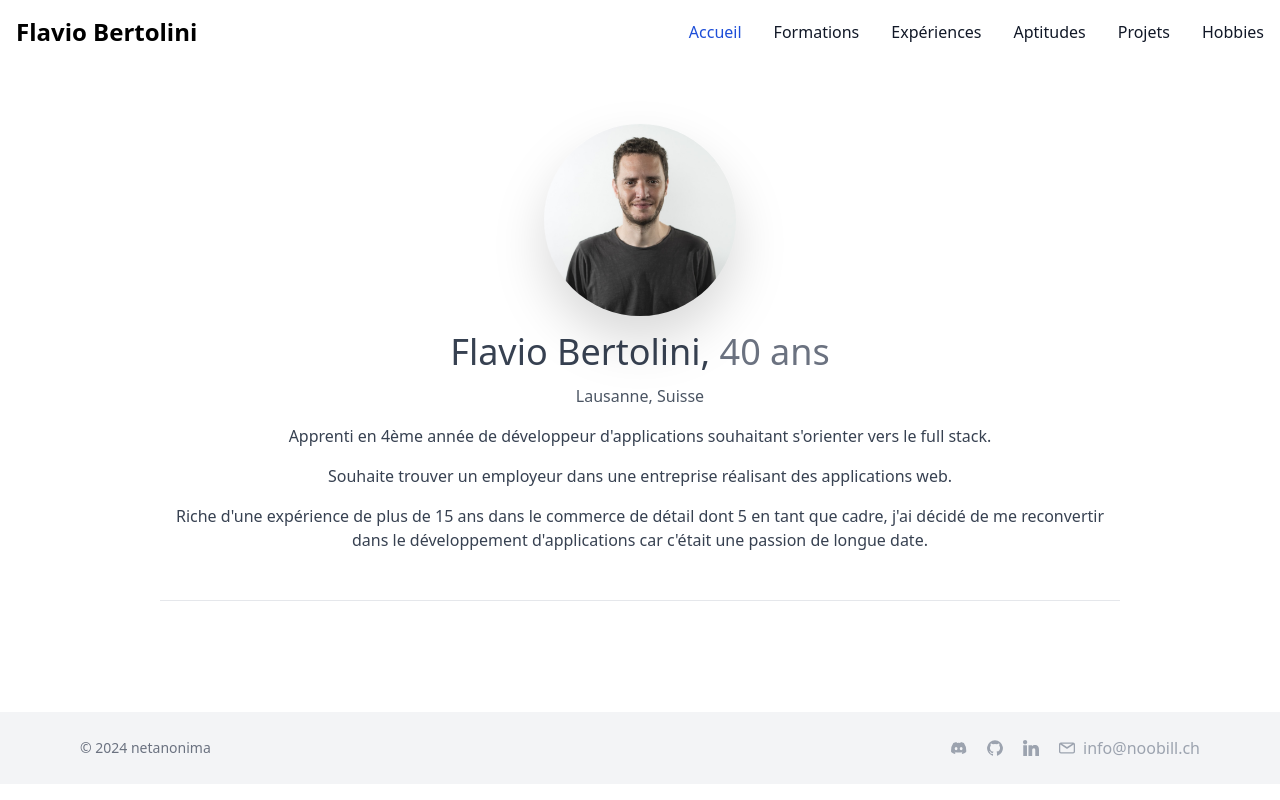
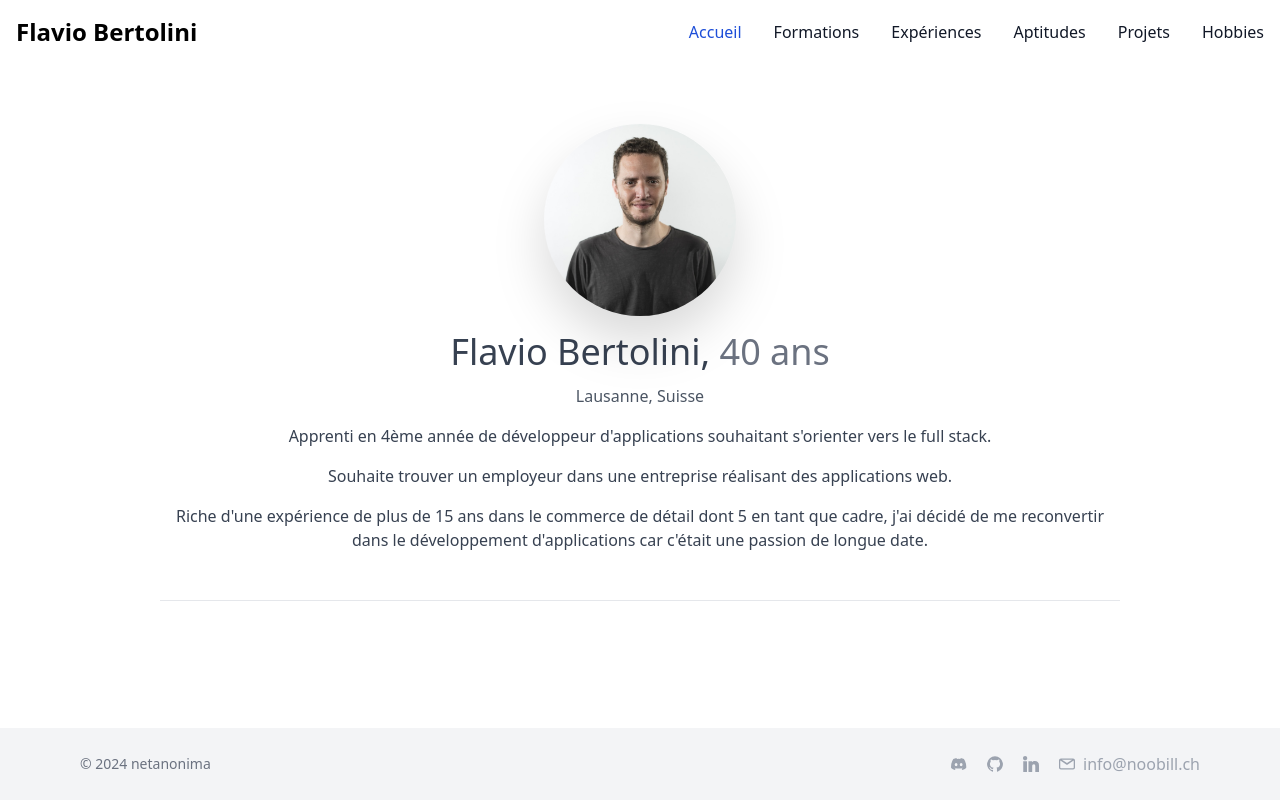
Before and after one commit to netanonima/netanonima.github.io, a Vue app: page / in a window 1280 px wide. Built offline with nearby package versions, Linux system fonts and the light colour scheme.

Commit message:
fixed a footer visual issue

```diff
--- a/src/App.vue
+++ b/src/App.vue
@@ -136,6 +136,6 @@ document.addEventListener('keydown', function(e) {
   @apply px-40 pt-5
 }
 footer{
-  @apply mt-10
+  @apply mt-10 pb-0
 }
 </style>
```
